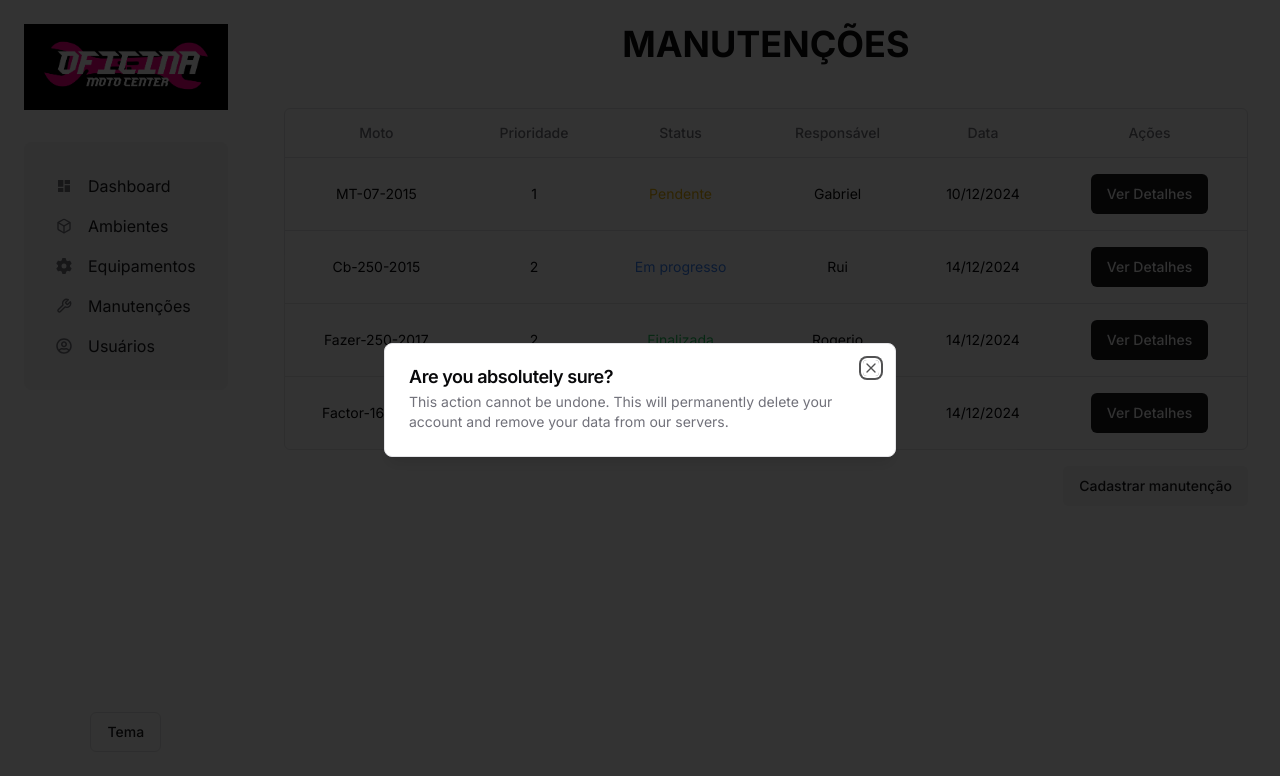
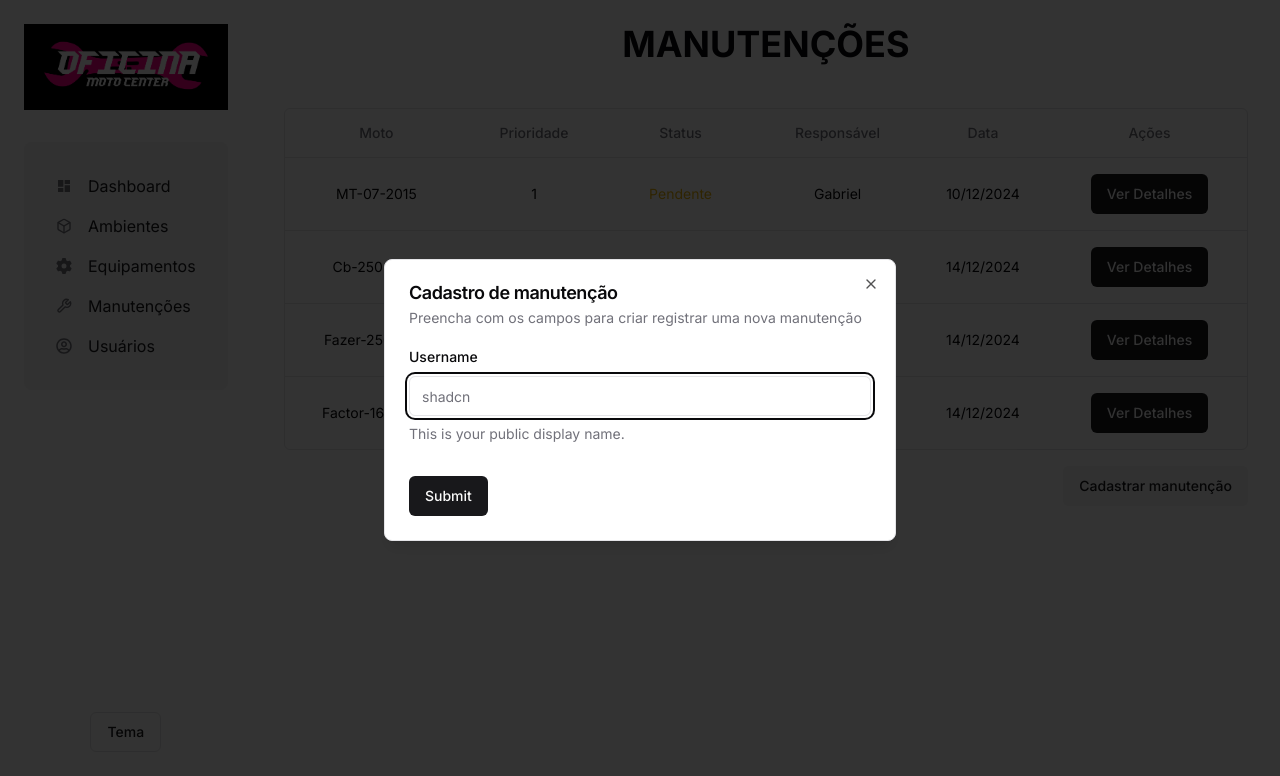
Before and after one commit to GustaOlivr/web-manut-senai, a Next.js app: page /manutencoes in a window 1280 px wide. Both pictures are taken after a click on the button "Cadastrar manutenção". Shown: the top 776 px of the page. Built offline with nearby package versions, Linux system fonts and the light colour scheme.

Commit message:
feat: add form component for maintenance

```diff
--- a/package.json
+++ b/package.json
@@ -9,8 +9,10 @@
     "lint": "next lint"
   },
   "dependencies": {
+    "@hookform/resolvers": "^3.9.0",
     "@radix-ui/react-dialog": "^1.1.1",
     "@radix-ui/react-dropdown-menu": "^2.1.1",
+    "@radix-ui/react-label": "^2.1.0",
     "@radix-ui/react-slot": "^1.1.0",
     "@tanstack/react-table": "^8.19.3",
     "class-variance-authority": "^0.7.0",
@@ -21,9 +23,11 @@
     "next-themes": "^0.3.0",
     "react": "^18",
     "react-dom": "^18",
+    "react-hook-form": "^7.52.1",
     "react-icons": "^5.2.1",
     "tailwind-merge": "^2.4.0",
-    "tailwindcss-animate": "^1.0.7"
+    "tailwindcss-animate": "^1.0.7",
+    "zod": "^3.23.8"
   },
   "devDependencies": {
     "@types/node": "^20",
--- a/src/app/manutencoes/page.tsx
+++ b/src/app/manutencoes/page.tsx
@@ -4,7 +4,7 @@
 import { Maintenance, columns } from "./columns";
 import { DataTable } from "@/components/ui/data-table";
 import { Button } from "@/components/ui/button";
-import { MaintenanceForm } from "@/components/maintenance-form";
+import { ModalMaintenanceForm } from "@/components/maintenance-form";
 
 async function getData(): Promise<Maintenance[]> {
   // Fetch data from your API here.
@@ -69,7 +69,7 @@
             <DataTable columns={columns} data={data} />
             <div className="flex justify-end mt-4">
                 {/* <Button variant={"muted"}>Cadastrar manutenção</Button> */}
-                <MaintenanceForm></MaintenanceForm>
+                <ModalMaintenanceForm></ModalMaintenanceForm>
             </div>
           </div>
 
--- /dev/null
+++ b/src/components/form-main.tsx
@@ -0,0 +1,66 @@
+"use client"; // Adicione esta linha
+
+import React from "react";
+import { zodResolver } from "@hookform/resolvers/zod";
+import { useForm } from "react-hook-form";
+import { number, z } from "zod";
+import {
+  Form,
+  FormControl,
+  FormDescription,
+  FormField,
+  FormItem,
+  FormLabel,
+  FormMessage,
+} from "@/components/ui/form";
+import { Input } from "@/components/ui/input";
+import { Button } from "@/components/ui/button";
+
+const formSchema = z.object({
+  moto: z.string().min(2, {
+    message: "Username must be at least 2 characters.",
+  }),
+  username: z.number().min(1, {
+    message: "Username must be at least 2 characters.",
+  }),
+});
+
+function onSubmit(values: z.infer<typeof formSchema>) {
+  // Do something with the form values.
+  // ✅ This will be type-safe and validated.
+  console.log(values);
+}
+
+export function RegisterMaintenanceForm() {
+  const form = useForm<z.infer<typeof formSchema>>({
+    resolver: zodResolver(formSchema),
+    defaultValues: {
+      moto: "",
+
+    },
+  });
+
+  return (
+    <Form {...form}>
+      <form onSubmit={form.handleSubmit(onSubmit)} className="space-y-8">
+        <FormField
+          control={form.control}
+          name="username"
+          render={({ field }) => (
+            <FormItem>
+              <FormLabel>Username</FormLabel>
+              <FormControl>
+                <Input placeholder="shadcn" {...field} />
+              </FormControl>
+              <FormDescription>
+                This is your public display name.
+              </FormDescription>
+              <FormMessage />
+            </FormItem>
+          )}
+        />
+        <Button type="submit">Submit</Button>
+      </form>
+    </Form>
+  );
+}
--- a/src/components/maintenance-form.tsx
+++ b/src/components/maintenance-form.tsx
@@ -8,19 +8,20 @@
     DialogTitle,
     DialogTrigger,
   } from "@/components/ui/dialog"
+import { RegisterMaintenanceForm } from "./form-main"
 
-  export function MaintenanceForm() {
+  export function ModalMaintenanceForm() {
 return(
 <Dialog>
     <DialogTrigger className="bg-muted text-primary h-10 px-4 py-2 rounded-md text-sm font-medium">Cadastrar manutenção</DialogTrigger>
     <DialogContent>
         <DialogHeader>
-        <DialogTitle>Are you absolutely sure?</DialogTitle>
+        <DialogTitle>Cadastro de manutenção</DialogTitle>
         <DialogDescription>
-            This action cannot be undone. This will permanently delete your account
-            and remove your data from our servers.
+            Preencha com os campos para criar registrar uma nova manutenção
         </DialogDescription>
         </DialogHeader>
+        <RegisterMaintenanceForm/>
     </DialogContent>
 </Dialog>
 
--- /dev/null
+++ b/src/components/ui/form.tsx
@@ -0,0 +1,178 @@
+"use client"
+
+import * as React from "react"
+import * as LabelPrimitive from "@radix-ui/react-label"
+import { Slot } from "@radix-ui/react-slot"
+import {
+  Controller,
+  ControllerProps,
+  FieldPath,
+  FieldValues,
+  FormProvider,
+  useFormContext,
+} from "react-hook-form"
+
+import { cn } from "@/lib/utils"
+import { Label } from "@/components/ui/label"
+
+const Form = FormProvider
+
+type FormFieldContextValue<
+  TFieldValues extends FieldValues = FieldValues,
+  TName extends FieldPath<TFieldValues> = FieldPath<TFieldValues>
+> = {
+  name: TName
+}
+
+const FormFieldContext = React.createContext<FormFieldContextValue>(
+  {} as FormFieldContextValue
+)
+
+const FormField = <
+  TFieldValues extends FieldValues = FieldValues,
+  TName extends FieldPath<TFieldValues> = FieldPath<TFieldValues>
+>({
+  ...props
+}: ControllerProps<TFieldValues, TName>) => {
+  return (
+    <FormFieldContext.Provider value={{ name: props.name }}>
+      <Controller {...props} />
+    </FormFieldContext.Provider>
+  )
+}
+
+const useFormField = () => {
+  const fieldContext = React.useContext(FormFieldContext)
+  const itemContext = React.useContext(FormItemContext)
+  const { getFieldState, formState } = useFormContext()
+
+  const fieldState = getFieldState(fieldContext.name, formState)
+
+  if (!fieldContext) {
+    throw new Error("useFormField should be used within <FormField>")
+  }
+
+  const { id } = itemContext
+
+  return {
+    id,
+    name: fieldContext.name,
+    formItemId: `${id}-form-item`,
+    formDescriptionId: `${id}-form-item-description`,
+    formMessageId: `${id}-form-item-message`,
+    ...fieldState,
+  }
+}
+
+type FormItemContextValue = {
+  id: string
+}
+
+const FormItemContext = React.createContext<FormItemContextValue>(
+  {} as FormItemContextValue
+)
+
+const FormItem = React.forwardRef<
+  HTMLDivElement,
+  React.HTMLAttributes<HTMLDivElement>
+>(({ className, ...props }, ref) => {
+  const id = React.useId()
+
+  return (
+    <FormItemContext.Provider value={{ id }}>
+      <div ref={ref} className={cn("space-y-2", className)} {...props} />
+    </FormItemContext.Provider>
+  )
+})
+FormItem.displayName = "FormItem"
+
+const FormLabel = React.forwardRef<
+  React.ElementRef<typeof LabelPrimitive.Root>,
+  React.ComponentPropsWithoutRef<typeof LabelPrimitive.Root>
+>(({ className, ...props }, ref) => {
+  const { error, formItemId } = useFormField()
+
+  return (
+    <Label
+      ref={ref}
+      className={cn(error && "text-destructive", className)}
+      htmlFor={formItemId}
+      {...props}
+    />
+  )
+})
+FormLabel.displayName = "FormLabel"
+
+const FormControl = React.forwardRef<
+  React.ElementRef<typeof Slot>,
+  React.ComponentPropsWithoutRef<typeof Slot>
+>(({ ...props }, ref) => {
+  const { error, formItemId, formDescriptionId, formMessageId } = useFormField()
+
+  return (
+    <Slot
+      ref={ref}
+      id={formItemId}
+      aria-describedby={
+        !error
+          ? `${formDescriptionId}`
+          : `${formDescriptionId} ${formMessageId}`
+      }
+      aria-invalid={!!error}
+      {...props}
+    />
+  )
+})
+FormControl.displayName = "FormControl"
+
+const FormDescription = React.forwardRef<
+  HTMLParagraphElement,
+  React.HTMLAttributes<HTMLParagraphElement>
+>(({ className, ...props }, ref) => {
+  const { formDescriptionId } = useFormField()
+
+  return (
+    <p
+      ref={ref}
+      id={formDescriptionId}
+      className={cn("text-sm text-muted-foreground", className)}
+      {...props}
+    />
+  )
+})
+FormDescription.displayName = "FormDescription"
+
+const FormMessage = React.forwardRef<
+  HTMLParagraphElement,
+  React.HTMLAttributes<HTMLParagraphElement>
+>(({ className, children, ...props }, ref) => {
+  const { error, formMessageId } = useFormField()
+  const body = error ? String(error?.message) : children
+
+  if (!body) {
+    return null
+  }
+
+  return (
+    <p
+      ref={ref}
+      id={formMessageId}
+      className={cn("text-sm font-medium text-destructive", className)}
+      {...props}
+    >
+      {body}
+    </p>
+  )
+})
+FormMessage.displayName = "FormMessage"
+
+export {
+  useFormField,
+  Form,
+  FormItem,
+  FormLabel,
+  FormControl,
+  FormDescription,
+  FormMessage,
+  FormField,
+}
--- /dev/null
+++ b/src/components/ui/input.tsx
@@ -0,0 +1,25 @@
+import * as React from "react"
+
+import { cn } from "@/lib/utils"
+
+export interface InputProps
+  extends React.InputHTMLAttributes<HTMLInputElement> {}
+
+const Input = React.forwardRef<HTMLInputElement, InputProps>(
+  ({ className, type, ...props }, ref) => {
+    return (
+      <input
+        type={type}
+        className={cn(
+          "flex h-10 w-full rounded-md border border-input bg-background px-3 py-2 text-sm ring-offset-background file:border-0 file:bg-transparent file:text-sm file:font-medium placeholder:text-muted-foreground focus-visible:outline-none focus-visible:ring-2 focus-visible:ring-ring focus-visible:ring-offset-2 disabled:cursor-not-allowed disabled:opacity-50",
+          className
+        )}
+        ref={ref}
+        {...props}
+      />
+    )
+  }
+)
+Input.displayName = "Input"
+
+export { Input }
--- /dev/null
+++ b/src/components/ui/label.tsx
@@ -0,0 +1,26 @@
+"use client"
+
+import * as React from "react"
+import * as LabelPrimitive from "@radix-ui/react-label"
+import { cva, type VariantProps } from "class-variance-authority"
+
+import { cn } from "@/lib/utils"
+
+const labelVariants = cva(
+  "text-sm font-medium leading-none peer-disabled:cursor-not-allowed peer-disabled:opacity-70"
+)
+
+const Label = React.forwardRef<
+  React.ElementRef<typeof LabelPrimitive.Root>,
+  React.ComponentPropsWithoutRef<typeof LabelPrimitive.Root> &
+    VariantProps<typeof labelVariants>
+>(({ className, ...props }, ref) => (
+  <LabelPrimitive.Root
+    ref={ref}
+    className={cn(labelVariants(), className)}
+    {...props}
+  />
+))
+Label.displayName = LabelPrimitive.Root.displayName
+
+export { Label }
```
Also changed, not shown: 1 other file (tests, documents, lock files or other folders).
